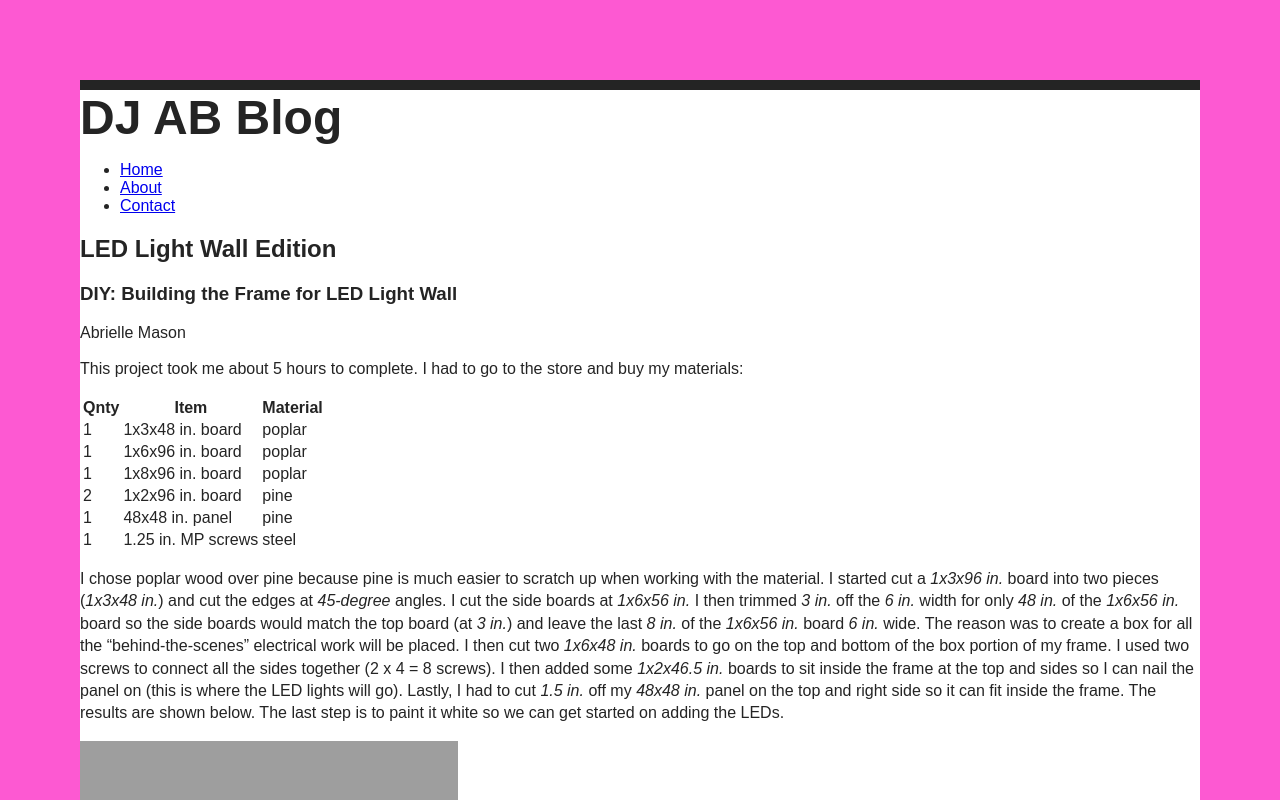
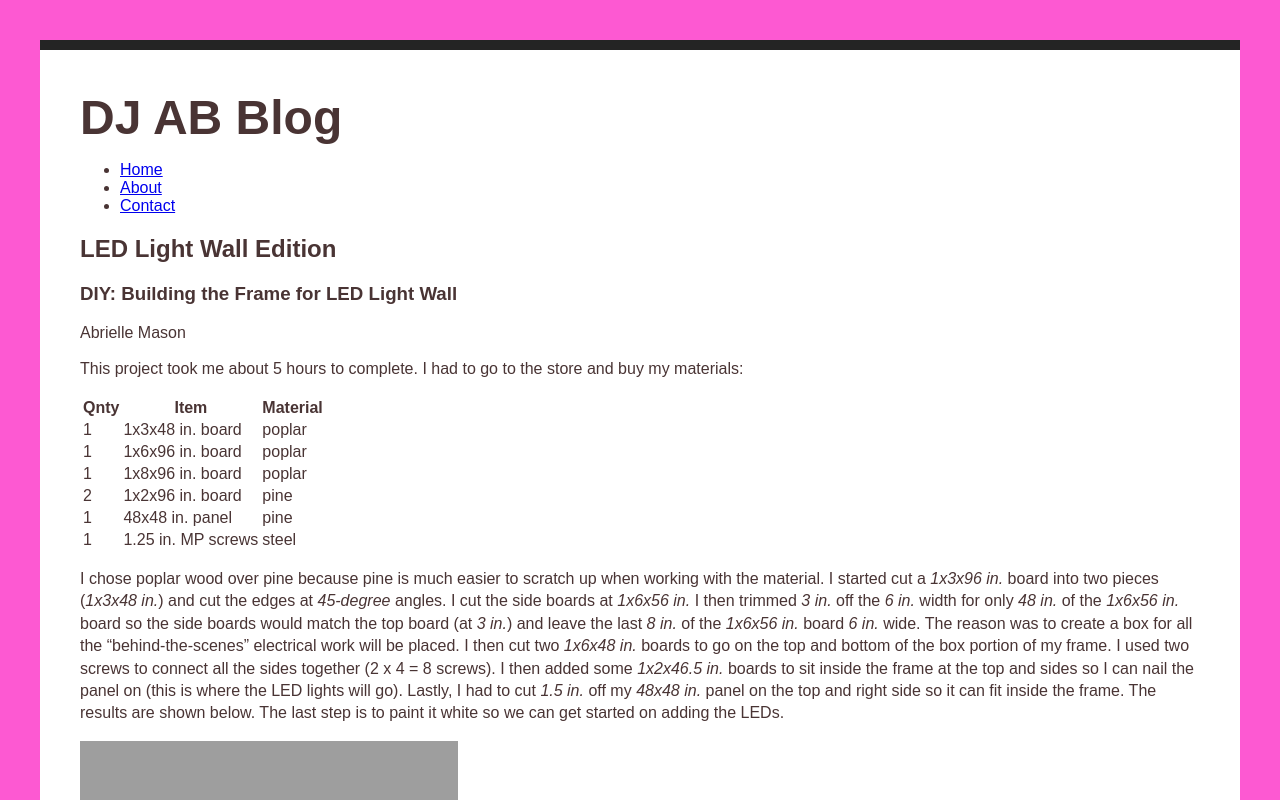
Before and after one commit to abriellemason/mi349_blog, a plain HTML site: page index.html in a window 1280 px wide. Shown: the top 800 px of the page. Drawn offline with Linux system fonts and the light colour scheme; grey boxes are pictures that could not be loaded.

Commit message:
added padding

```diff
--- a/style.css
+++ b/style.css
@@ -1,11 +1,18 @@
+/* 1o rule sets
+At least 1 type, class, ID and attribute selector
+works consistently across HTML
+modify basic layout - backgrounds, margins, padding) and typography
+no CSS or <br> in markup */
+
 html {
     background: #fd59d2
 }
 
 body {
     font-family: Arial, Helvetica, sans-serif;
-    margin: 80px;
-    color: #242424;
+    margin: 40px;
+    padding: 40px;
+    color: #493434;
     border-top: 10px solid #242424;
     background: #fff;
 }
```
